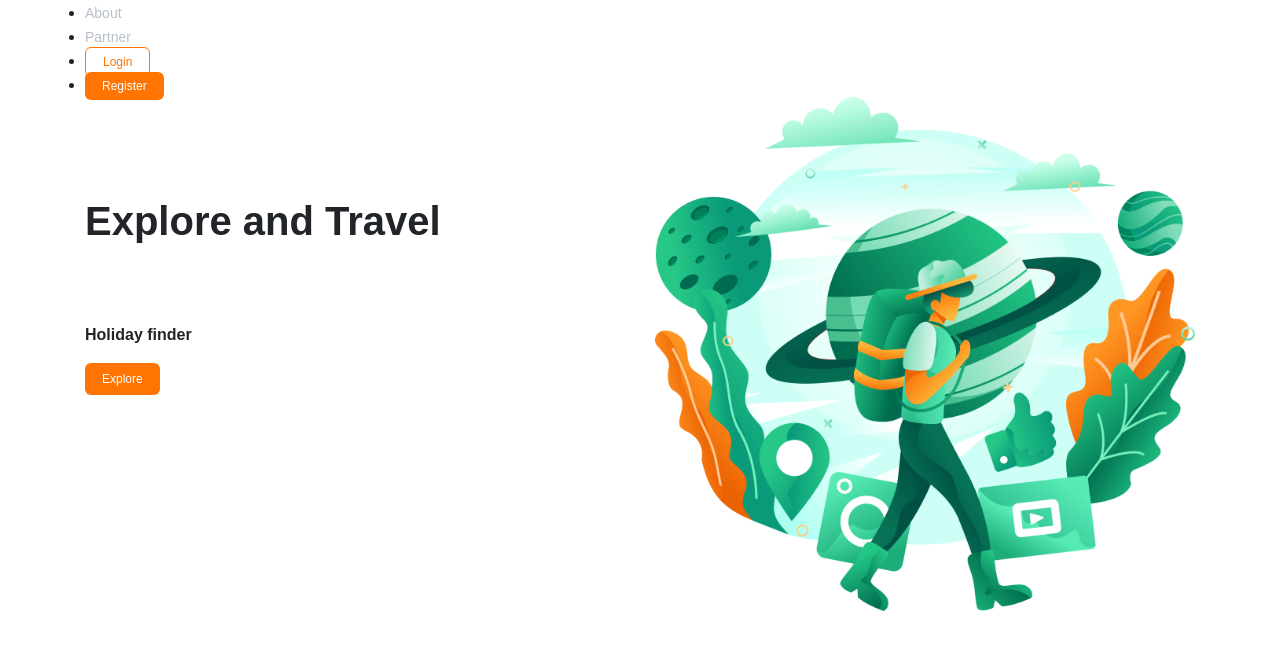
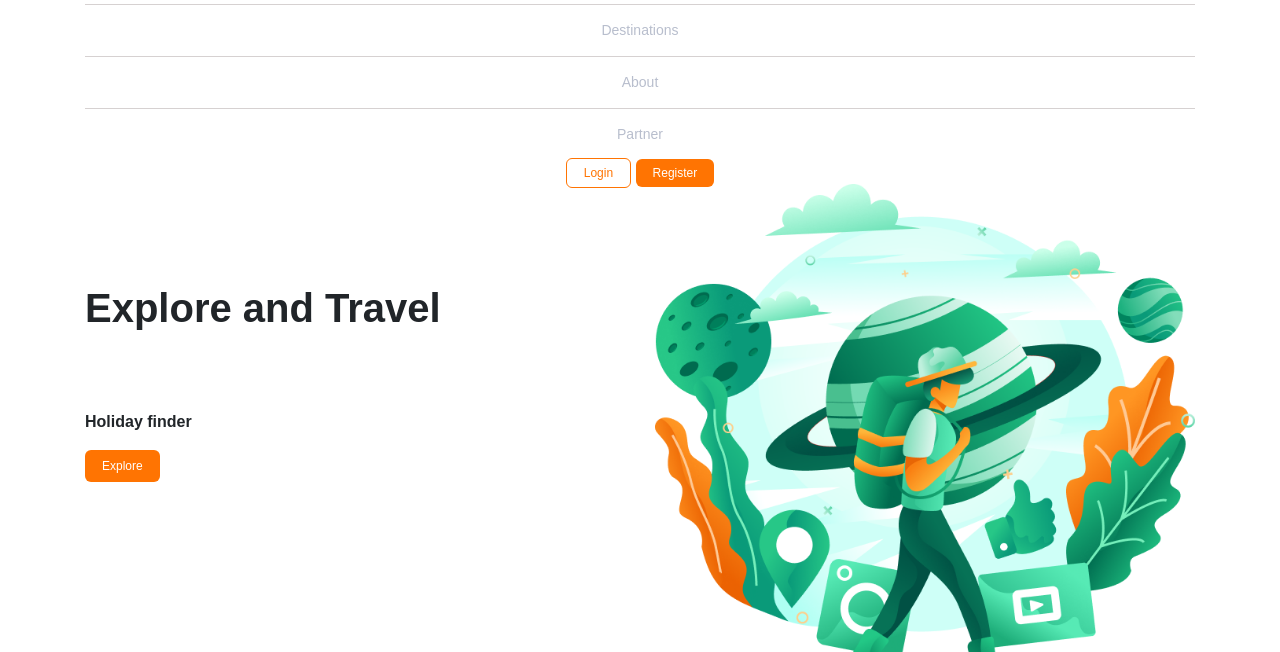
Before and after one commit to Ricardo-sousa-oliveira/tour-and-travel-website, a website: page app/index.html in a window 1280 px wide. Shown: the part 148-800 px from the top of the page. Drawn offline with nearby package versions, Linux system fonts and the light colour scheme; a web font is replaced by a local one.

Commit message:
refactor(nav) refactor the nav

```diff
--- a/app/index.html
+++ b/app/index.html
@@ -26,14 +26,16 @@
               </button>
             </div>
             <nav>
-              <ul class="nav__list">
-                <li><a class="nav__link nav__link--active" href="javascript:;">Home</a></li>
-                <li><a class="nav__link" href="javascript:;">Destinations</a></li>
-                <li><a class="nav__link" href="javascript:;">About</a></li>
-                <li><a class="nav__link" href="javascript:;">Partner</a></li>
-                <li><a class="button button--inverted" href="javascript:;">Login</a></li>
-                <li><a class="button" href="javascript:;">Register</a></li>
+              <ul class="nav__list list-unstyled">
+                <li class="nav__item"><a class="nav__link nav__link--active" href="javascript:;">Home</a></li>
+                <li class="nav__item"><a class="nav__link" href="javascript:;">Destinations</a></li>
+                <li class="nav__item"><a class="nav__link" href="javascript:;">About</a></li>
+                <li class="nav__item"><a class="nav__link" href="javascript:;">Partner</a></li>
               </ul>
+              <div class="nav__button">
+                <a class="button button--inverted" href="javascript:;">Login</a>
+                <a class="button" href="javascript:;">Register</a>
+              </div>
             </nav>
           </div>
         </div>
--- a/app/src/sass/componets/nav.scss
+++ b/app/src/sass/componets/nav.scss
@@ -16,24 +16,39 @@
   }
 
   &__list {
-    padding-left: 0;
     margin-bottom: 0;
   }
 
   &__link {
     font-size: 14px;
-    padding-right: 20px;
-    text-decoration: none;
     color: $grey;
+    padding: 15px 0;
+    border-bottom: solid 1px rgb(214, 209, 209);
+    display: block;
+    text-align: center;
 
     &--active {
-      text-decoration: none;
       color: $black;
     }
 
     &:hover {
-      color: $black;
+      color: rgb(90, 89, 89);
+      background: rgb(209, 202, 202);
       text-decoration: none;
     }
+
+  }
+  &__item {
+    &:last-child {
+      .nav__link {
+        border-bottom: none;
+      }
+    }
+  }
+
+  &__button {
+    display: block;
+    text-align: center;
+
   }
 }
```
Also changed, not shown: app/src/css/style.css.
